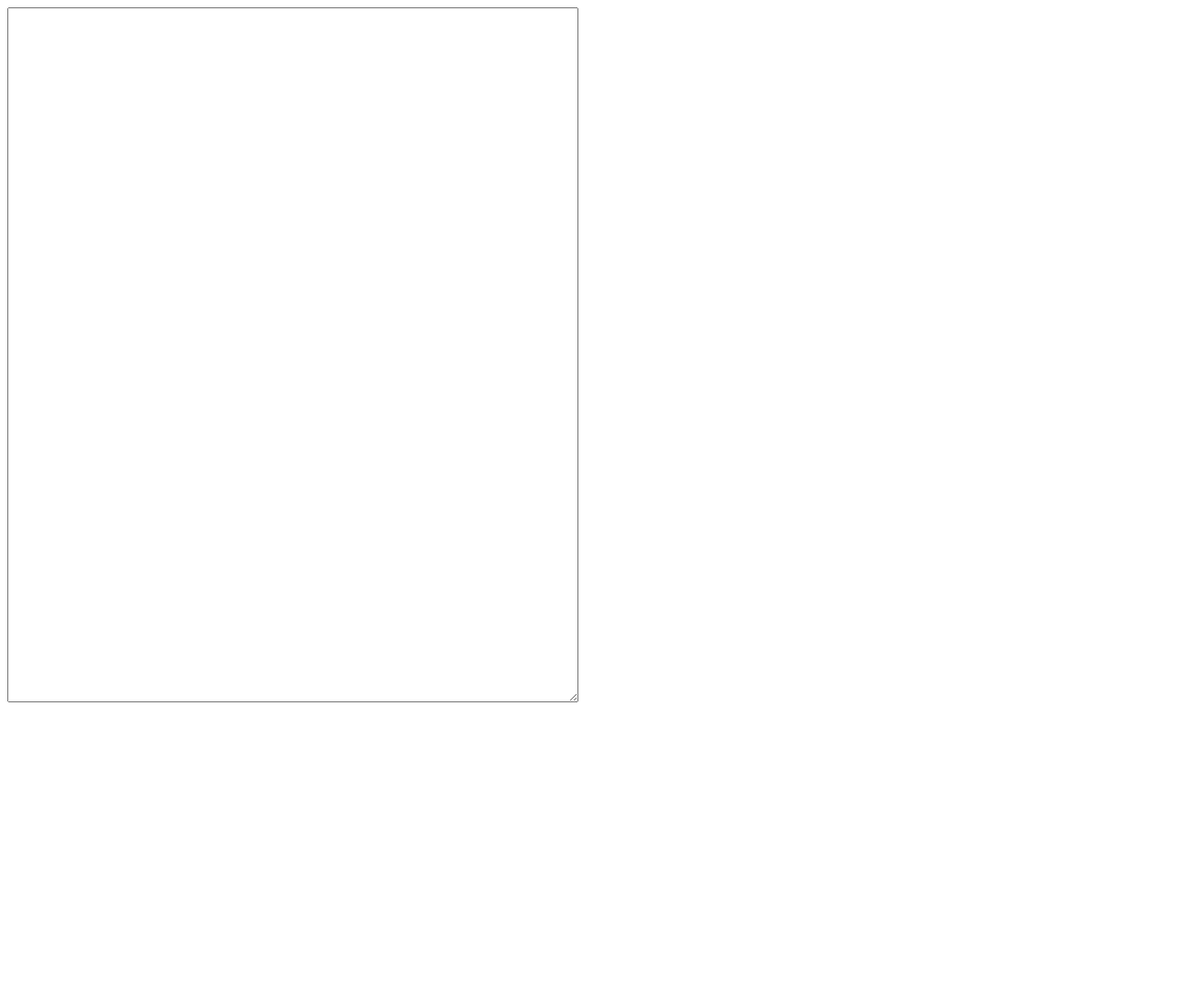
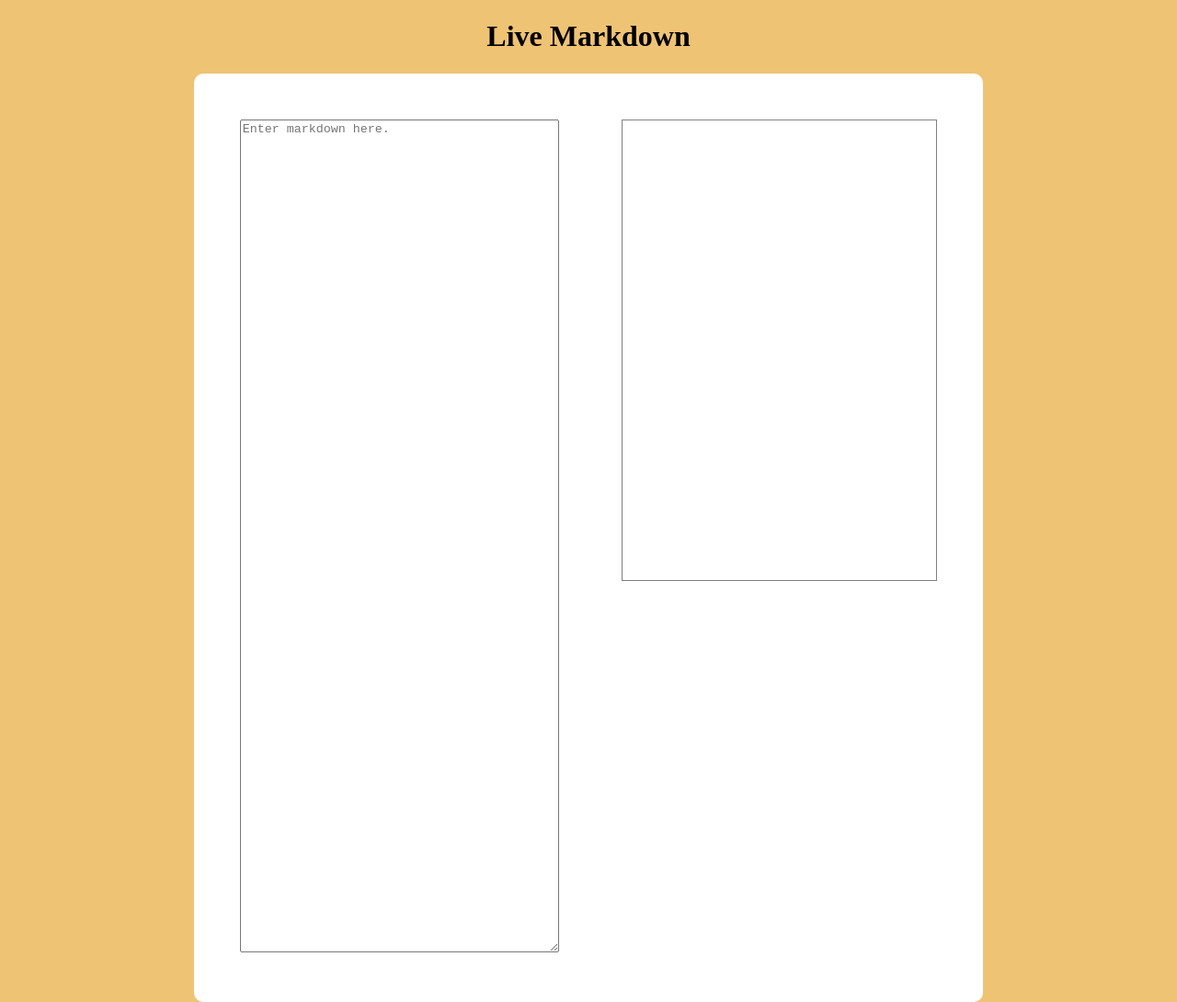
Before and after one commit to diemella/live-markdown-preview, a plain HTML site: page index.html in a window 1280 px wide. Shown: the top 1090 px of the page at 92% size. Before the commit the page ends 800 px from the top, so only its background shows below. Drawn offline with Linux system fonts and the light colour scheme.

Commit message:
add some styles

```diff
--- a/index.html
+++ b/index.html
@@ -2,11 +2,16 @@
 <html lang="en">
 <head>
   <title>Live Markdown Preview | Diem McLaughlin</title>
+  <link rel="stylesheet" href="main.css">
 </head>
 <body>
+  <header>
+    <h1>Live Markdown</h1>
+  </header>
   <div class="main-container">
-    <textarea name="" id="" cols="75" rows="50"></textarea>
+    <textarea name="" id="" rows="60" placeholder="Enter markdown here."></textarea>
     <div id="preview"></div>
   </div>
+  <footer><p>Diem McLaughLin<p></footer>
 </body>
 </html>
--- /dev/null
+++ b/main.css
@@ -0,0 +1,27 @@
+body {
+  background-color: #efc374;
+}
+
+.main-container {
+  background-color: white;
+  width: 60%;
+  margin: 20px auto;
+  border-radius: 10px;
+  padding: 50px;
+}
+
+textarea {
+  width: 45%;
+}
+
+#preview {
+  width: 45%;
+  height: 500px;
+  float: right;
+  vertical-align: top;
+  border: 1px solid gray;
+}
+
+header, footer {
+  text-align: center;
+}
```
